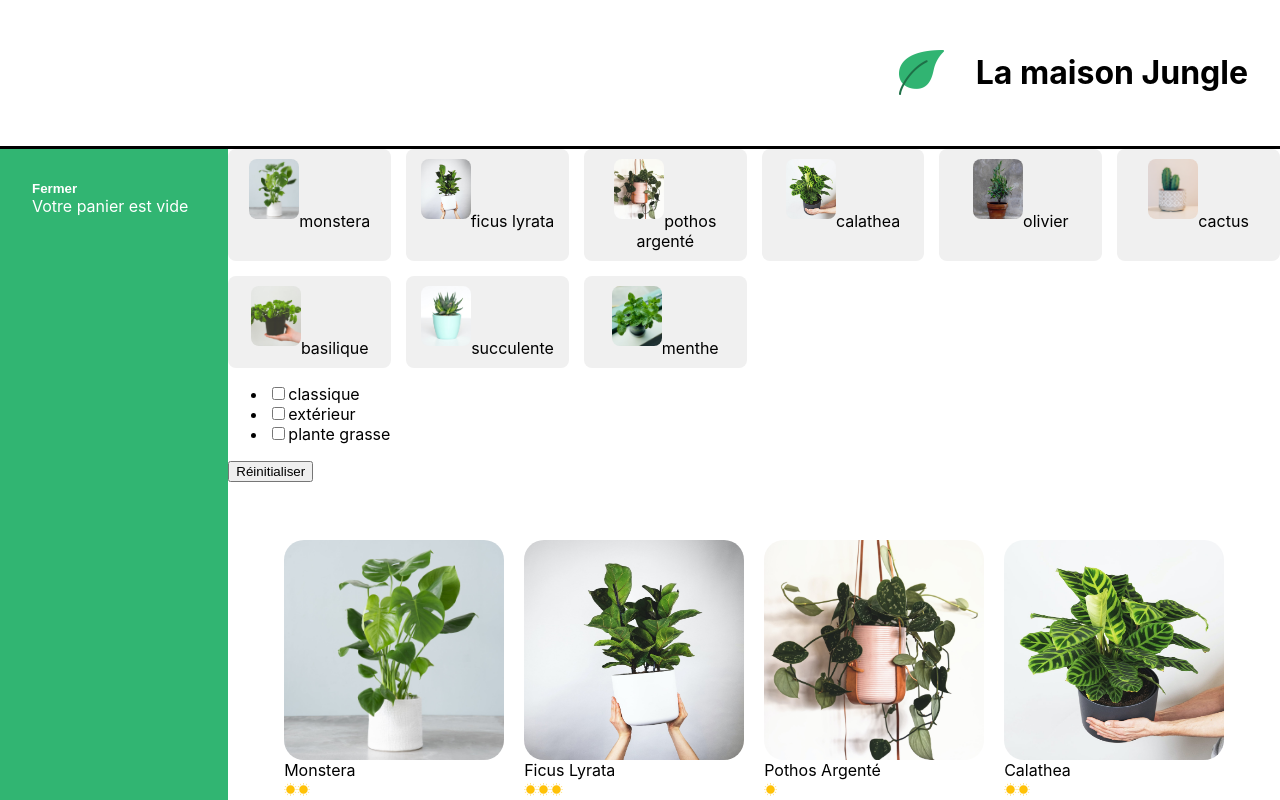
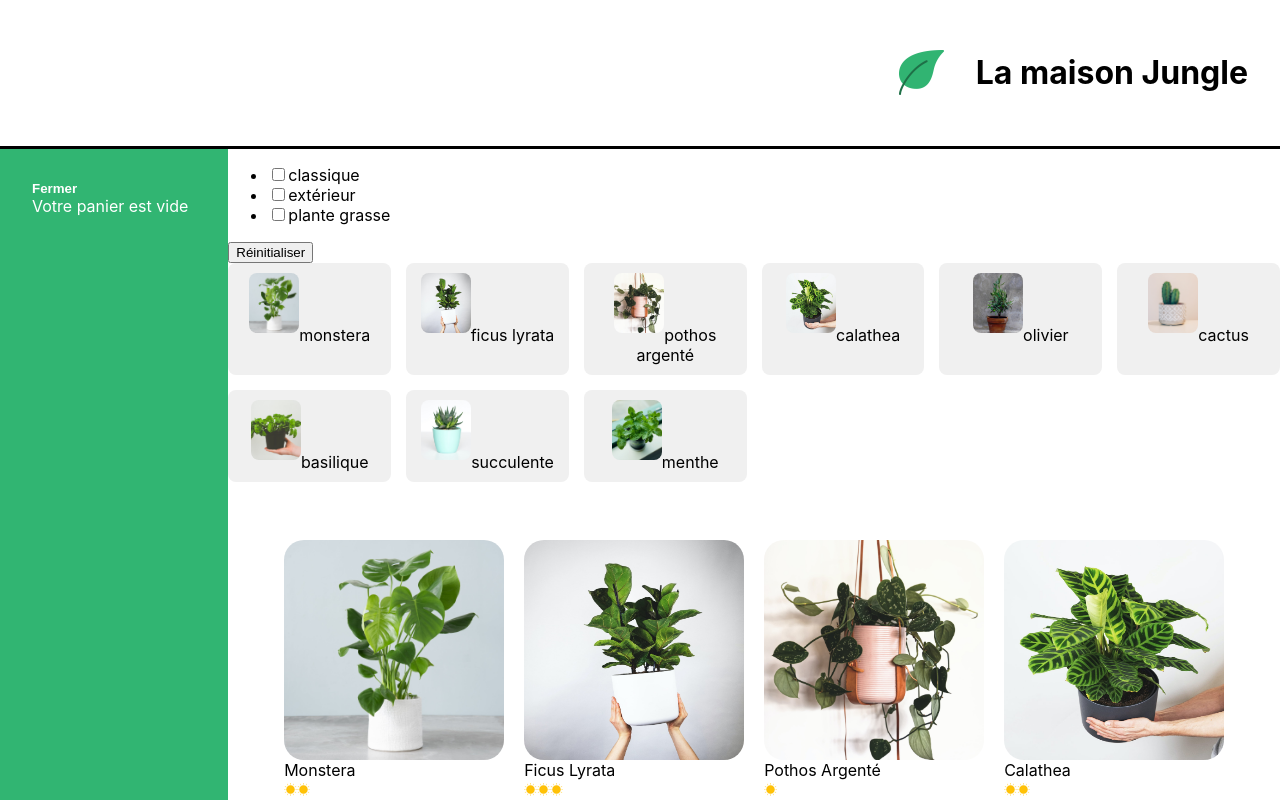
Before and after one commit to Muki-Dev/la-maison-jungle, a React (Create React App) app: page / in a window 1280 px wide. Shown: the top 800 px of the page. Built offline with nearby package versions, Linux system fonts and the light colour scheme.

Commit message:
modify categories position

```diff
--- a/src/components/ShoppingList.js
+++ b/src/components/ShoppingList.js
@@ -61,6 +61,12 @@ function ShoppingList({ cart, updateCart,items=[]}) {
 
   return (
     <div className="lmj-shopping-list">
+       <Categories
+        activeCategory={activeCategory}
+        setActiveCategory={setActiveCategory}
+        categories={categories}
+        onToggle={toggleCategory}
+      />
       <ul className="plant-list">
             {items && items.length > 0 ? (
             items.map((item) => (
@@ -79,12 +85,6 @@ function ShoppingList({ cart, updateCart,items=[]}) {
         item={selectedItem}
         />
 
-      <Categories
-        activeCategory={activeCategory}
-        setActiveCategory={setActiveCategory}
-        categories={categories}
-        onToggle={toggleCategory}
-      />
       <ul className="lmj-plant-list">
         {plantList
           .filter(
```
